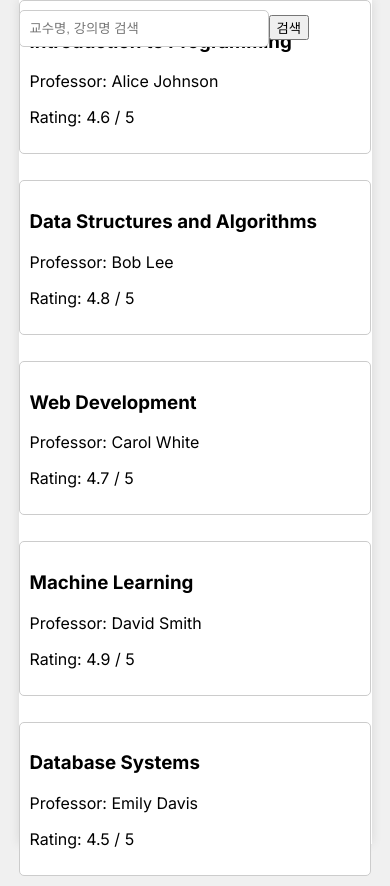
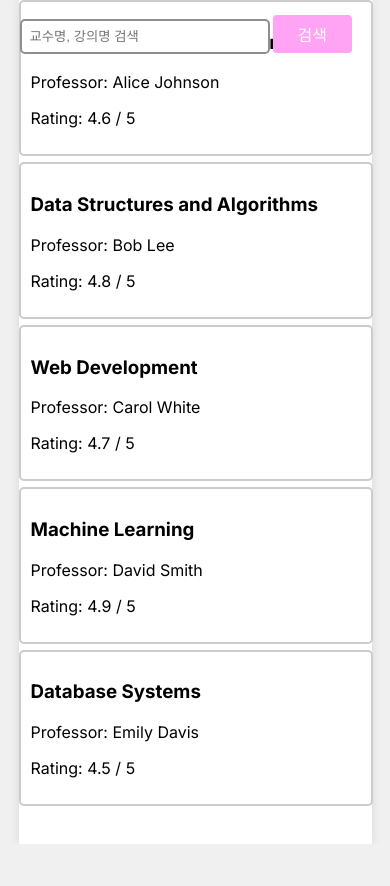
Before and after one commit to ais-internship-cnu/I-school-FE, a Next.js app: page /course-page in a window 390 px wide. After the commit the page ends 844 px from the top, so only its background shows below. Built offline with nearby package versions, Linux system fonts and the light colour scheme; what axios-mock-adapter would draw is missing.

Commit message:
feat: 디자인 요소 강화, 반응형 검색 버튼

```diff
--- a/src/app/course-page/page.tsx
+++ b/src/app/course-page/page.tsx
@@ -20,18 +20,20 @@ const CoursesPage = () => {
     setFilteredCourses(filtered);
   };
 
+  var searchInput = '';
+
   const handleTextInputChange = (value: string) => {
-    handleSearch(value);
+    searchInput = value;
   };
 
   return (
     <Page title="CoursesPage">
-      <div className="container component-arrangement">
+      <div className="component-arrangement">
         <div className="fix-top">
+          <div className="search-bar-and-search-button">
           <CourseSearcher placeholder="교수명, 강의명 검색" onChange={handleTextInputChange} />
-          <button onClick={() => handleSearch('')}>
-            검색
-          </button>
+          <button className="search-button" onClick={() => handleSearch(searchInput)}>검색</button>
+          </div>
         </div>
         <div>
           <Courses courses={filteredCourses} />
--- a/src/styles/course-search-style.css
+++ b/src/styles/course-search-style.css
@@ -4,23 +4,14 @@
    .component-arrangement {
     display: flex;
     flex-direction: column; /* Stack children vertically */
-    margin-bottom: 20px; /* Space below the search bar */
-  }
-
-  .search-bar {
-    width: 250px;
-    padding: 10px;
-    box-sizing: border-box;
-    border-radius: 5px;
-    border: 1px solid #ccc;
-    margin-bottom: 20px; /* Space below the search bar */
+    margin-bottom: 0px; /* Space below the search bar */
   }
 
   .course-block {
     width: 330px;
-    border: 1px solid #ccc;
+    border: 2px solid #cccccc;
     padding: 10px;
-    margin-bottom: 10px;
+    margin-bottom: -10px;
     border-radius: 5px;
     background-color: #fff;
   }
@@ -29,3 +20,31 @@
     position: absolute;
     top: 10px;
   }
+
+  .search-bar-and-search-button{
+    flex-direction: row;
+    margin-bottom: 0px; /* Space below the search bar */
+    justify-content: center;
+    align-items: center;
+  }
+  .search-bar {
+    width: 250px;
+    padding: 8px;
+    box-sizing: border-box;
+    border-radius: 5px;
+    border: 2px solid #8f8f8f;
+    margin: 2px 1px;
+  }
+  .search-button {
+    background-color: #ffa3f4; /* Green */
+    border: 1px;
+    color: white;
+    padding: 7px 25px;
+    text-align: center;
+    text-decoration: none;
+    display: inline-block;
+    font-size: 16px;
+    margin: 5px 2px;
+    cursor: pointer;
+    border-radius: 4px;
+  }
```
Also changed, not shown: src/app/example-page/page.tsx (deleted, +0 -14 lines).
